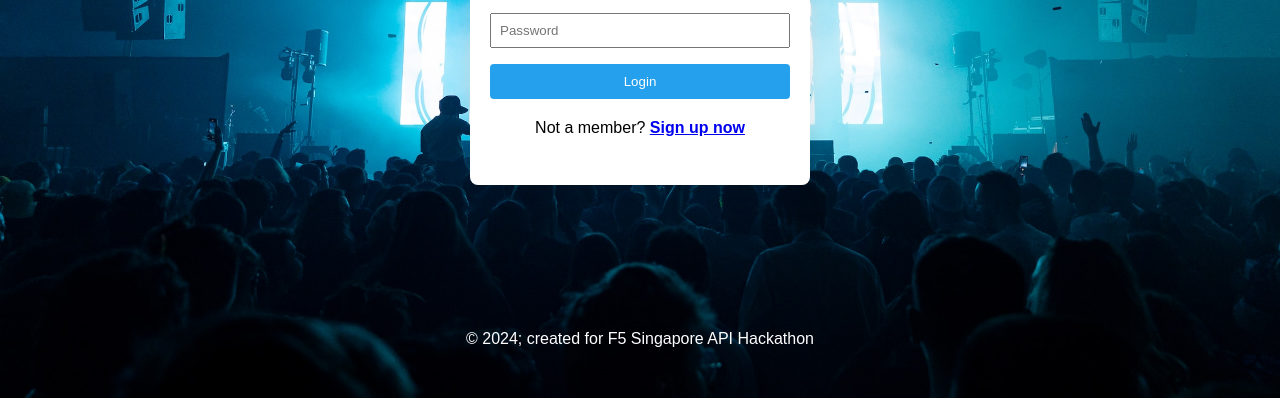
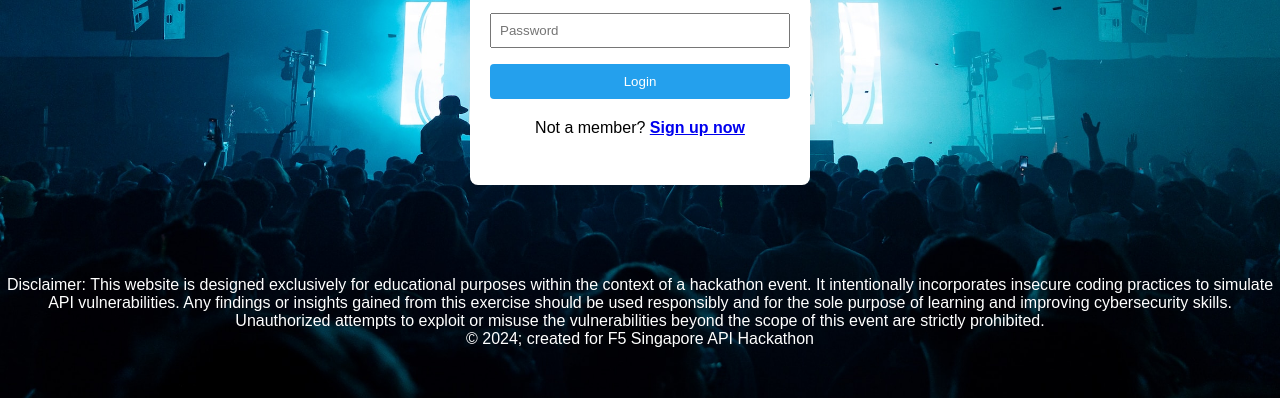
Before and after one commit to michelangelodorado/apihackathon-app, a website: page vuln-app/index.html in a window 1280 px wide. Shown: the part 402-800 px from the top of the page. Drawn offline with Linux system fonts and the light colour scheme.

Commit message:
Update index.html

```diff
--- a/vuln-app/index.html
+++ b/vuln-app/index.html
@@ -84,6 +84,7 @@
     </div>
 
     <footer>
+        <p>Disclaimer: This website is designed exclusively for educational purposes within the context of a hackathon event. It intentionally incorporates insecure coding practices to simulate API vulnerabilities. Any findings or insights gained from this exercise should be used responsibly and for the sole purpose of learning and improving cybersecurity skills. Unauthorized attempts to exploit or misuse the vulnerabilities beyond the scope of this event are strictly prohibited.</p>
         <p>&copy; 2024; created for F5 Singapore API Hackathon</p>
     </footer>
 
```
